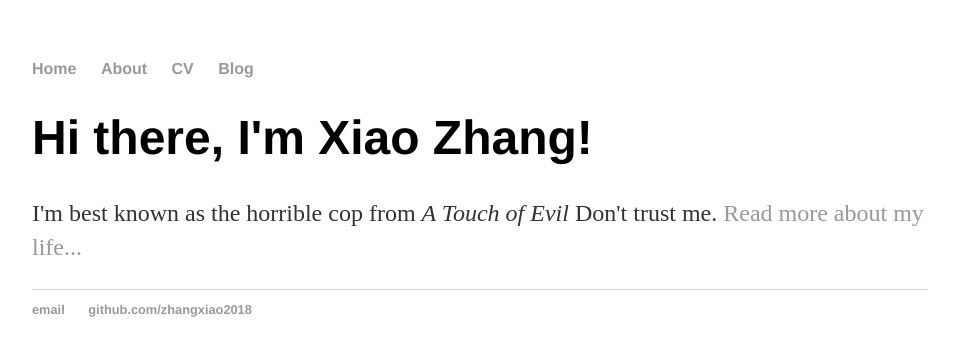
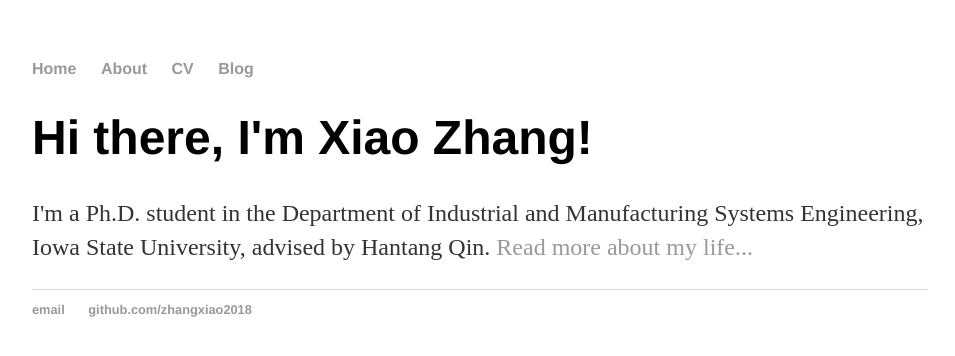
Before and after one commit to zhangxiao2018/zhangxiao2018.github.io, a Jekyll site: the page built from index.html, in a window 1280 px wide. Shown: the top 356 px of the page, without its empty margins (160-1115 px from the left). Built offline with Jekyll 4.4.1, drawn with Linux system fonts in a browser that asks for light colours.

Commit message:
Update index.html

```diff
--- a/index.html
+++ b/index.html
@@ -1,8 +1,8 @@
 ---
 layout: default
-title: Xiao Zhang, Horrible Cop
+title: Xiao Zhang
 ---
 <div class="blurb">
 	<h1>Hi there, I'm Xiao Zhang!</h1>
-	<p>I'm best known as the horrible cop from <em>A Touch of Evil</em> Don't trust me. <a href="/about">Read more about my life...</a></p>
+	<p>I'm a Ph.D. student in the Department of Industrial and Manufacturing Systems Engineering, Iowa State University, advised by Hantang Qin. <a href="/about">Read more about my life...</a></p>
 </div><!-- /.blurb -->
```
